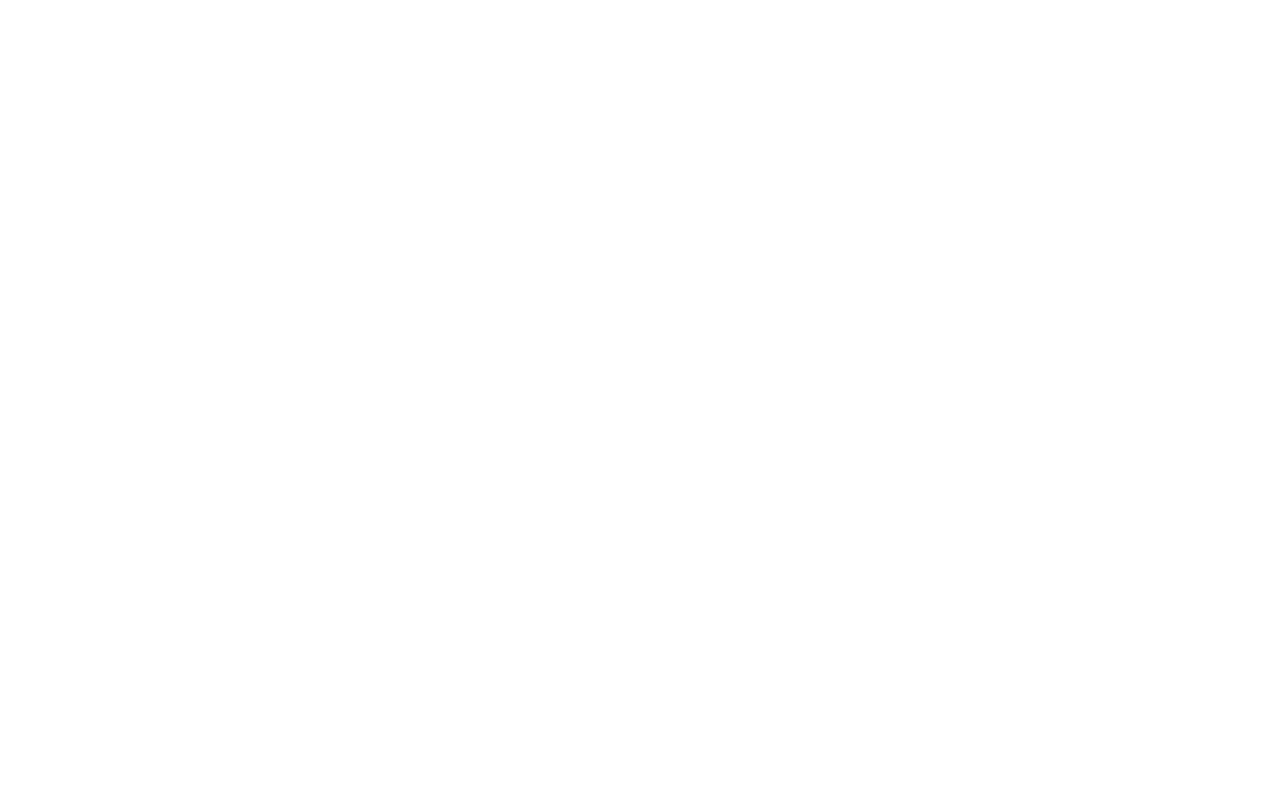
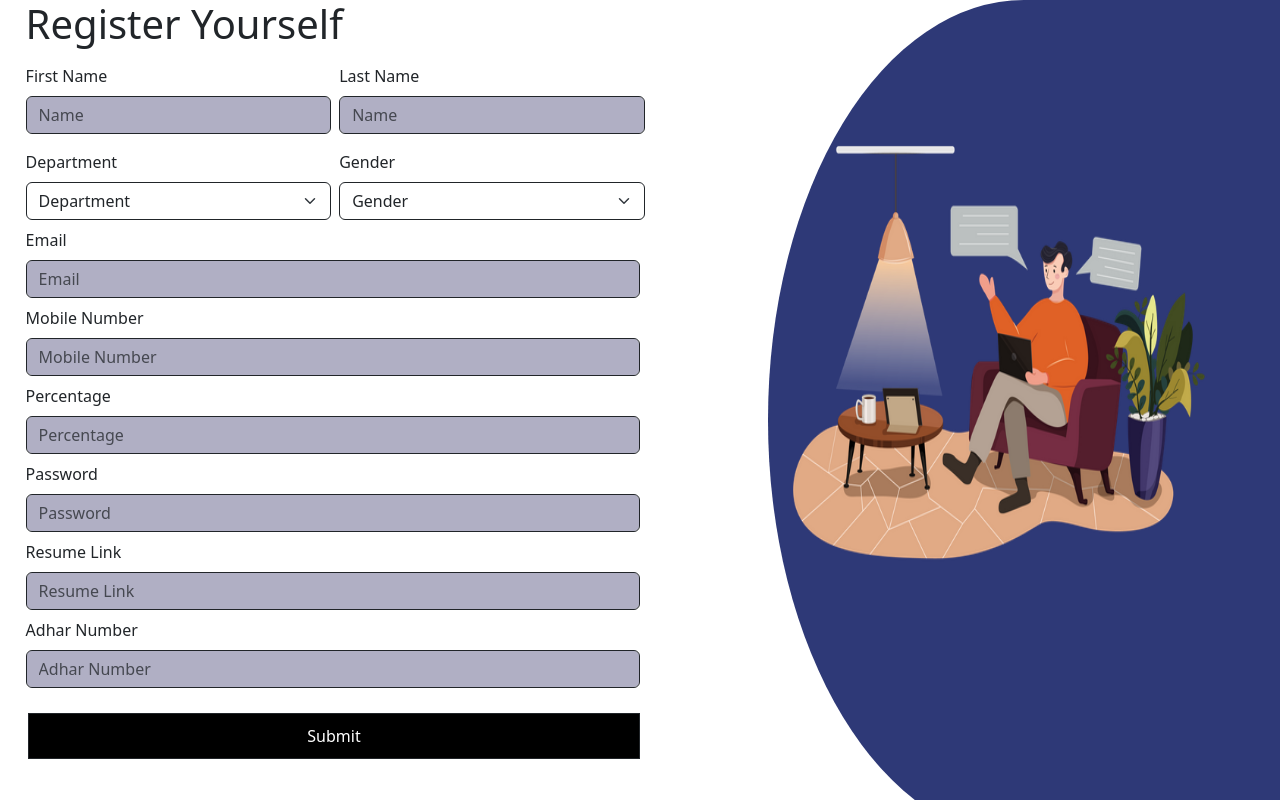
Before and after one commit to Anvesh-123-p/DRIVETHRU_AUGUST_NOV, a React (Create React App) app in the folder frontend/: page /Signup in a window 1280 px wide. Built offline with nearby package versions, Linux system fonts and the light colour scheme.

Commit message:
signup page

```diff
--- a/frontend/src/ReUseableComponents/SignUp/SignUp.jsx
+++ b/frontend/src/ReUseableComponents/SignUp/SignUp.jsx
@@ -1,6 +1,80 @@
+import React from "react";
+import '../SignUp/signup.css';
+import workimage from "../../Assests/manWorking.jpg"
+
 const SignUp=()=>{
     return(
-        <></>
+        <div>
+            <div className="body">
+            <div className="box"><img className="image" src={workimage} alt=""/></div>
+            <div>
+                <h1>Register Yourself</h1>
+             </div>
+
+            <form className="row g-2" onSubmit={(e) => {}}>
+            <div className='row g-2'>
+            <div className="col-lg-3">
+                <label htmlFor="inputname" className="form-label">First Name</label>
+                <input type="text" className="form-control border border-dark" onChange={(e)=>{}} placeholder='Name' id="inputname"/>
+            </div>
+            <div className="col-lg-3">
+                <label htmlFor="inputname" className="form-label">Last Name</label>
+                <input type="text" className="form-control border border-dark" onChange={(e)=>{}} placeholder='Name' id="inputname"/>
+            </div>
+            </div>
+            <div className='row g-2'>
+            <div className="col-lg-3">
+                <label htmlFor="inputState" className="form-label ">Department</label>
+                <select id="inputState" onChange={(e)=>{}} className="form-select border border-dark">
+                <option defaultValue>Department</option>
+                <option value="CSE">Computer Science</option>
+                <option value="ECE">Electrical </option>
+                <option value="MECH">Mechanical</option>
+                <option value="CIVIL">Civil</option>
+                <option value="EEE">EEE</option>
+                </select>
+                </div>
+
+                <div className="col-lg-3">
+                <label htmlFor="inputState" className="form-label ">Gender</label>
+                <select id="inputState" onChange={(e)=>{}} className="form-select border border-dark">
+                <option defaultValue>Gender</option>
+                <option value="M">Male</option>
+                <option value="F">Female</option>
+                </select>
+                </div>
+                </div>
+
+            <div >
+              <label htmlFor="exampleInputEmail1"   className="form-label" >Email</label>
+              <input type="email" className="form-control border border-dark" onChange={(e)=>{}} placeholder="Email" id="exampleInput"  aria-describedby="emailHelp"/>
+            </div>
+
+            <div>
+              <label htmlFor="exampleInputEmail1"   className="form-label" >Mobile Number</label>
+              <input type="text" className="form-control border border-dark" onChange={(e)=>{}} placeholder='Mobile Number' id="exampleInput"  aria-describedby="emailHelp"/>
+            </div>
+            <div>
+              <label htmlFor="exampleInputPassword1" id="labels" className="form-label">Percentage</label>
+              <input type="text" className="form-control border border-dark" onChange={(e)=>{}} placeholder="Percentage" id="exampleInput" />
+            </div>
+            <div className="mb-0">
+              <label htmlFor="exampleInputEmail1"   className="form-label" >Password</label>
+              <input type="password" className="form-control border border-dark"  onChange={(e)=>{}} placeholder='Password' id="exampleInput"  aria-describedby="emailHelp"/>
+            </div>
+            <div>
+              <label htmlFor="exampleInputPassword1" id="labels" className="form-label">Resume Link</label>
+              <input type="text" className="form-control border border-dark"  onChange={(e)=>{}} placeholder='Resume Link' id="exampleInput" />
+            </div>
+            <div>
+              <label htmlFor="exampleInputPassword1" id="labels" className="form-label">Adhar Number</label>
+              <input type="text" className="form-control border border-dark" onChange={(e)=>{}} placeholder='Adhar Number' id="exampleInput" />
+            </div>
+            <button type="submit"  className={"btn btn-dark buttons"}>Submit</button>
+
+            </form>
+            </div>
+        </div>
     )
 }
 
--- a/frontend/src/ReUseableComponents/SignUp/signup.css
+++ b/frontend/src/ReUseableComponents/SignUp/signup.css
@@ -0,0 +1,32 @@
+.box{
+    height: 105%;
+    width: 40%;
+    right: 0;
+    position: fixed;
+    background-color: #2E3977;
+    overflow: hidden;
+    border-radius: 50% 0 0 50%;
+}
+.body{
+    height: 100vh;
+    overflow-y: scroll;
+    overflow-x: hidden;
+    padding-left: 2%;
+}
+.image{
+    position: absolute;
+    margin-top: 100px;
+    margin-left: -25px;
+    width: 100%;
+    height: 60%;
+    -webkit-transform: scaleX(-1);
+    transform: scaleX(-1);
+}
+#exampleInput{
+    width: 49%;
+}
+.buttons{
+    width: 48.5%;
+    margin-left: 0.5%;
+    margin-top: 2%;
+}
```
